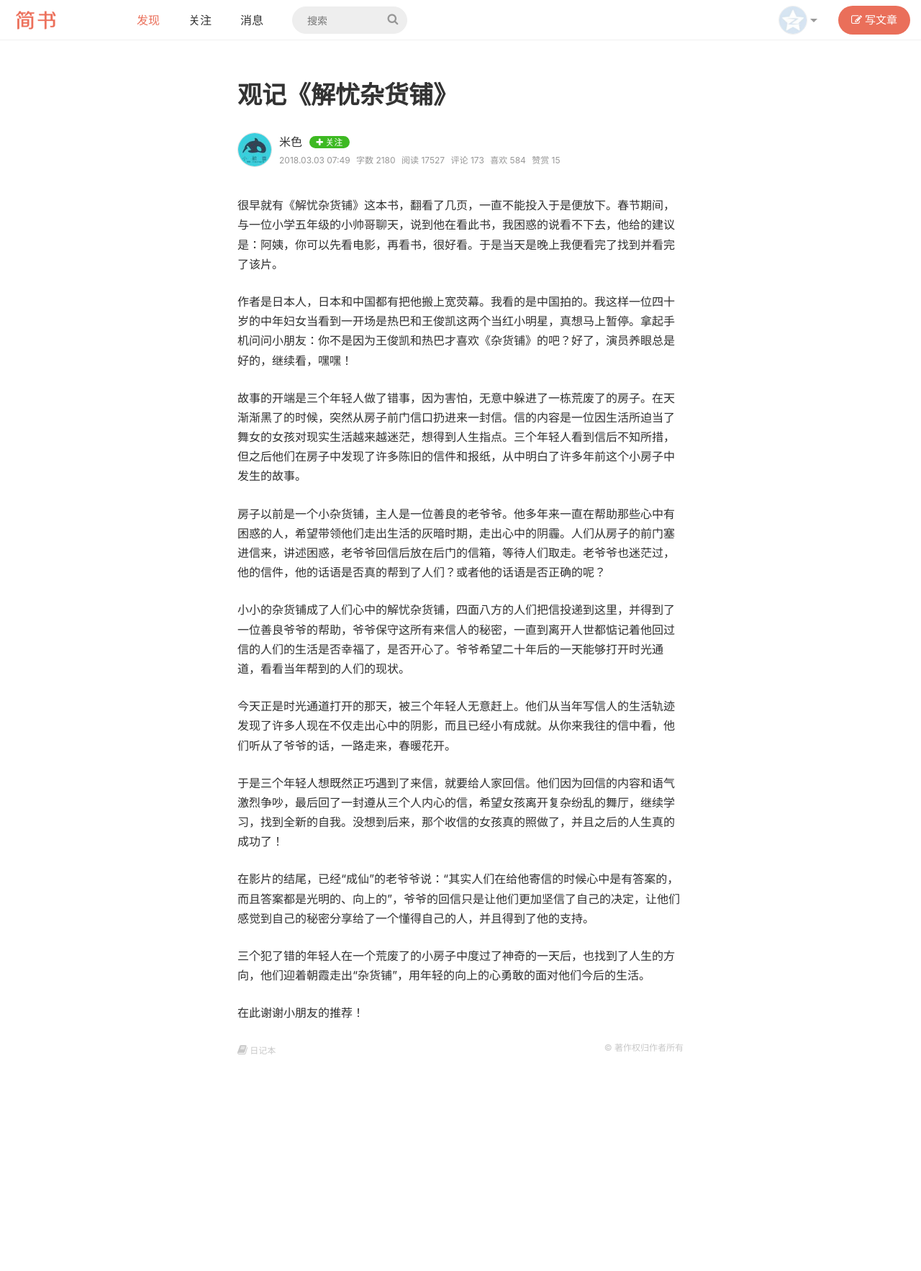
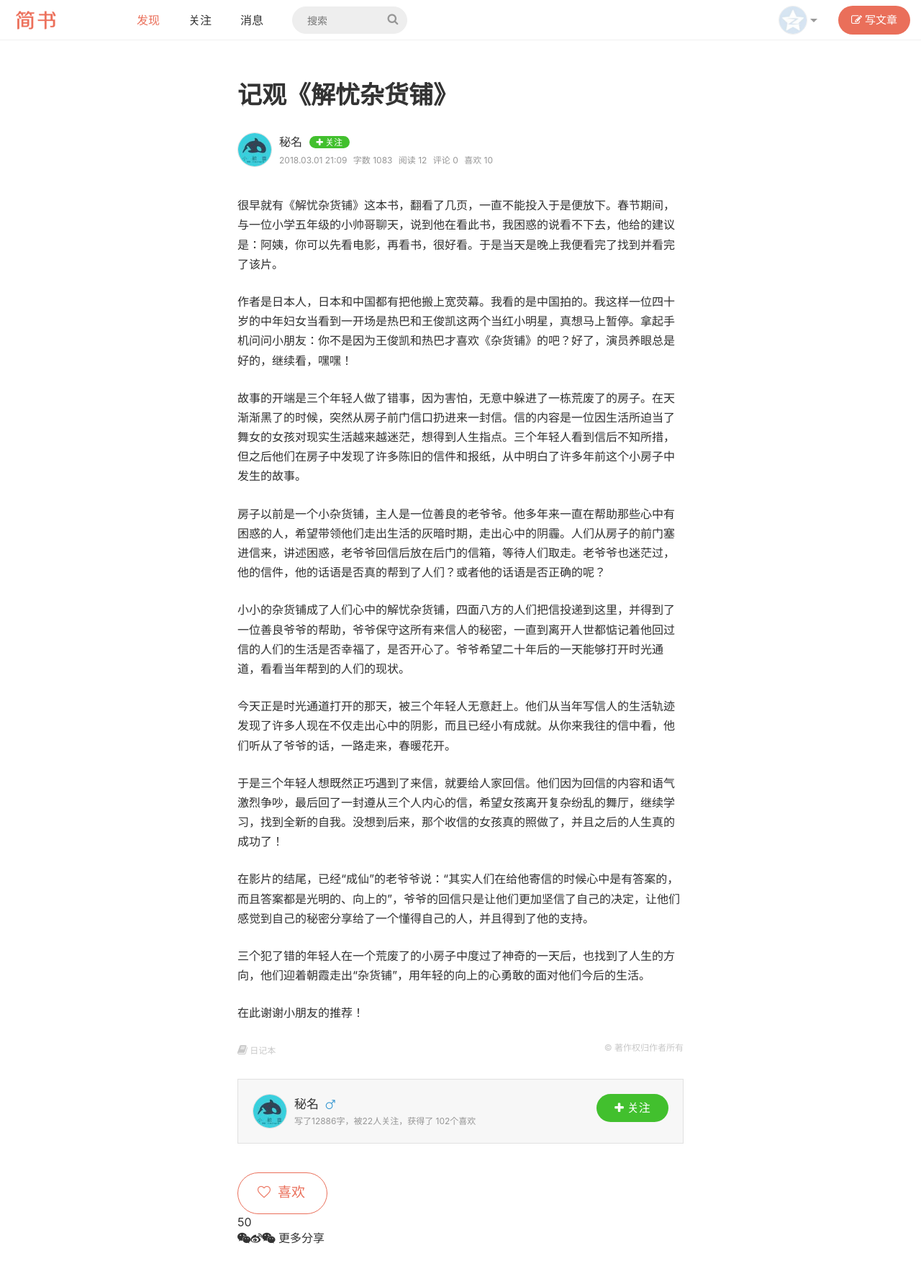
Before and after one commit to 98kNiko/jianshu, a Nuxt app: page /p/123 in a window 1280 px wide. Shown: the top 1766 px of the page at 72% size. Before the commit the page ends 1539 px from the top, so only its background shows below. Built offline with nearby package versions, Linux system fonts and the light colour scheme.

Commit message:
内页文章继续中~

```diff
--- a/assets/css/index.css
+++ b/assets/css/index.css
@@ -262,60 +262,63 @@
   margin: 0 auto;
   width: 620px;
 }
-.note .post .title {
+.note .post .article .title {
   font-size:34px;
   font-weight:700;
   margin-top:20px;
   word-break:break-word;
   line-height:1.3;
 }
-.note .post .author {
+.note .post .article .author {
   margin:30px 0 40px 0;
 }
-.note .post .avatar {
+.note .post .article .avatar {
   width:48px;
   height:48px;
   vertical-align: middle;
   display:inline-block;
 }
-.note .post .info {
+.note .post .article .info {
   display:inline-block;
   margin-left:10px;
   vertical-align: middle;
 }
-.note .post .info .name {
+.note .post .article .info .name {
   font-size:16px;
   vertical-align: middle;
   margin-right:5px;
 }
-.note .post .info .btn-follow {
+.note .post .article .info .btn-follow {
   display:inline-block;
   font-size:12px;
   padding:0 10px;
   vertical-align: middle;
-  background-color:#3db922;
+  background-color:rgb(66,192,46);
   color:#fff;
   border-radius: 40px;
 }
-.note .post .info .btn-follow span {
+.note .post .article .info .btn-follow:hover {
+  background:#3db922;
+}
+.note .post .article .info .btn-follow span {
   display:inline-block;
   margin-left:3px;
 }
-.note .post .info .meta {
+.note .post .article .info .meta {
   font-size:12px;
   color:#969696;
   margin-top:5px;
 }
-.note .post .info .meta span {
+.note .post .article .info .meta span {
   margin-right:5px;
 }
-.note .post .show-content {
+.note .post .article .show-content {
   font-size:16px;
   font-weight:400;
   line-height:1.7;
   color:#2f2f2f;
 }
-.note .post .show-content p {
+.note .post .article .show-content p {
   margin-bottom:25px;
 }
 .note .post .show-foot {
@@ -333,3 +336,80 @@
   font-size:12px;
   color:#c8c8c8;
 }
+.note .post .follow-detail {
+  padding:20px;
+  font-size:12px;
+  border:1px solid #e1e1e1;
+  background:#f7f7f7;
+  vertical-align: middle;
+}
+.note .post .follow-detail .info {
+  min-height:48px;
+}
+.note .post .follow-detail .avatar {
+  width:48px;
+  height:48px;
+  float:left;
+  margin-right:10px;
+}
+.note .post .follow-detail .btn-follow {
+  float:right;
+  width:100px;
+  font-size:16px;
+  padding:8px 0px;
+  background:rgb(66,192,46);
+  color:#fff;
+  border-radius: 20px;
+  text-align:center;
+}
+.note .post .follow-detail .btn-follow:hover {
+  background:#3db922;
+}
+.note .post .follow-detail .btn-follow span {
+  margin-left:5px;
+}
+.note .post .follow-detail .title {
+  font-size:17px;
+  vertical-align: middle;
+  line-height:1.7;
+}
+.note .post .follow-detail .info>i {
+  color:#3194d0;
+  font-size:15px;
+  margin-left:5px;
+  vertical-align: middle;
+}
+.note .post .follow-detail p {
+  color:#969696;
+}
+.note .post .meta-bottom {
+  margin-top:40px;
+  margin-bottom:80px;
+}
+.note .post .meta-bottom .like {
+  display:inline-block;
+  position:relative;
+}
+.note .post .meta-bottom .like .like-btn {
+  padding:13px 0 15px 0;
+  border:1px solid #EA6F5A;
+  font-size:0;
+  border-radius: 40px;
+}
+.note .post .meta-bottom .like .like-btn:before {
+  content:'';
+  position:absolute;
+  top:2px;
+  left:12px;
+  width:50px;
+  height:50px;
+  background:url(../img/heart.png);
+  background-position:left;
+  background-repeat: no-repeat;
+  background-size:1000px 50px;
+}
+.note .post .meta-bottom .like .like-btn a {
+  padding:18px 30px 18px 55px;
+  color:#ea6f5a;
+  font-size:19px;
+}
--- a/pages/p/_id.vue
+++ b/pages/p/_id.vue
@@ -3,38 +3,36 @@
     <my-header></my-header>
     <div class="note">
       <div class="post">
+        <!--文章正文-->
         <div class="article">
-              <h1 class="title">观记《解忧杂货铺》</h1>
+          <h1 class="title">记观《解忧杂货铺》</h1>
           <div class="author">
             <div class="avatar">
               <img src="~/assets/img/default-avatar.jpg">
             </div>
             <div class="info">
               <nuxt-link class="name" to="name">
-                    米色
+                秘名
               </nuxt-link>
               <a href="#" class="btn btn-follow">
                 <i class="fa fa-plus"></i>
-                    关注
+                <span>关注</span>
               </a>
               <div class="meta">
                                 <span class="publish-time">
-                    2018.03.03 07:49
+                                    2018.03.01 21:09
                                 </span>
                 <span class="wordage">
-                      字数 2180
+                                    字数 1083
                                 </span>
-                    <span class="views-count">
-                      阅读 17527
+                <span class="view-count">
+                                    阅读 12
                                 </span>
-                    <span class="comments-count">
-                      评论 173
+                <span class="comment-count">
+                                    评论 0
                                 </span>
-                    <span class="likes-count">
-                    喜欢 584
-                  </span>
-                    <span class="rewards-count">
-                    赞赏 15
+                <span class="like-count">
+                                    喜欢 10
                                 </span>
               </div>
             </div>
@@ -44,6 +42,8 @@
               <p>很早就有《解忧杂货铺》这本书，翻看了几页，一直不能投入于是便放下。春节期间，与一位小学五年级的小帅哥聊天，说到他在看此书，我困惑的说看不下去，他给的建议是：阿姨，你可以先看电影，再看书，很好看。于是当天是晚上我便看完了找到并看完了该片。<br></p><p> 作者是日本人，日本和中国都有把他搬上宽荧幕。我看的是中国拍的。我这样一位四十岁的中年妇女当看到一开场是热巴和王俊凯这两个当红小明星，真想马上暂停。拿起手机问问小朋友：你不是因为王俊凯和热巴才喜欢《杂货铺》的吧？好了，演员养眼总是好的，继续看，嘿嘿！<br></p><p>故事的开端是三个年轻人做了错事，因为害怕，无意中躲进了一栋荒废了的房子。在天渐渐黑了的时候，突然从房子前门信口扔进来一封信。信的内容是一位因生活所迫当了舞女的女孩对现实生活越来越迷茫，想得到人生指点。三个年轻人看到信后不知所措，但之后他们在房子中发现了许多陈旧的信件和报纸，从中明白了许多年前这个小房子中发生的故事。<br></p><p>房子以前是一个小杂货铺，主人是一位善良的老爷爷。他多年来一直在帮助那些心中有困惑的人，希望带领他们走出生活的灰暗时期，走出心中的阴霾。人们从房子的前门塞进信来，讲述困惑，老爷爷回信后放在后门的信箱，等待人们取走。老爷爷也迷茫过，他的信件，他的话语是否真的帮到了人们？或者他的话语是否正确的呢？ <br></p><p>小小的杂货铺成了人们心中的解忧杂货铺，四面八方的人们把信投递到这里，并得到了一位善良爷爷的帮助，爷爷保守这所有来信人的秘密，一直到离开人世都惦记着他回过信的人们的生活是否幸福了，是否开心了。爷爷希望二十年后的一天能够打开时光通道，看看当年帮到的人们的现状。<br></p><p>今天正是时光通道打开的那天，被三个年轻人无意赶上。他们从当年写信人的生活轨迹发现了许多人现在不仅走出心中的阴影，而且已经小有成就。从你来我往的信中看，他们听从了爷爷的话，一路走来，春暖花开。<br></p><p>于是三个年轻人想既然正巧遇到了来信，就要给人家回信。他们因为回信的内容和语气激烈争吵，最后回了一封遵从三个人内心的信，希望女孩离开复杂纷乱的舞厅，继续学习，找到全新的自我。没想到后来，那个收信的女孩真的照做了，并且之后的人生真的成功了！<br></p><p>在影片的结尾，已经“成仙”的老爷爷说：“其实人们在给他寄信的时候心中是有答案的，而且答案都是光明的、向上的”，爷爷的回信只是让他们更加坚信了自己的决定，让他们感觉到自己的秘密分享给了一个懂得自己的人，并且得到了他的支持。<br></p><p>三个犯了错的年轻人在一个荒废了的小房子中度过了神奇的一天后，也找到了人生的方向，他们迎着朝霞走出“杂货铺”，用年轻的向上的心勇敢的面对他们今后的生活。<br></p><p>在此谢谢小朋友的推荐！<br></p>
             </div>
           </div>
+        </div>
+        <!--底部文章分类信息和版权-->
         <div class="show-foot">
           <nuxt-link class="notebook" to="/note/123">
             <i class="fa fa-book"></i>
@@ -52,6 +52,49 @@
           <div class="copyright">
             © 著作权归作者所有
           </div>
+        </div>
+        <!--文章底部的作者信息-->
+        <div class="follow-detail">
+          <div class="info">
+            <div class="avatar">
+              <img src="~/assets/img/default-avatar.jpg">
+            </div>
+            <a href="#" class="btn-follow">
+              <i class="fa fa-plus"></i>
+              <span>关注</span>
+            </a>
+            <nuxt-link class="title" to="/u/123">
+              秘名
+            </nuxt-link>
+            <i class="fa fa-mars"></i>
+            <p>
+              写了12886字，被22人关注，获得了 102个喜欢
+            </p>
+          </div>
+        </div>
+        <!--更多分享-->
+        <div class="meta-bottom">
+          <div class="like">
+            <div class="like-btn">
+              <a href="#">喜欢</a>
+            </div>
+            <div class="like-num">
+              <a href="#">50</a>
+            </div>
+          </div>
+          <div class="share">
+            <a href="#" class="share-btn">
+              <i class="fa fa-weixin"></i>
+            </a>
+            <a href="#" class="share-btn">
+              <i class="fa fa-weibo"></i>
+            </a>
+            <a href="#" class="share-btn">
+              <i class="fa fa-weixin"></i>
+            </a>
+            <a href="#" class="more-share">
+              更多分享
+            </a>
           </div>
         </div>
       </div>
```
Also changed, not shown: assets/img/heart.png (added), assets/img/zan.png (added). Lines whose indentation alone changed are shown as unchanged.
